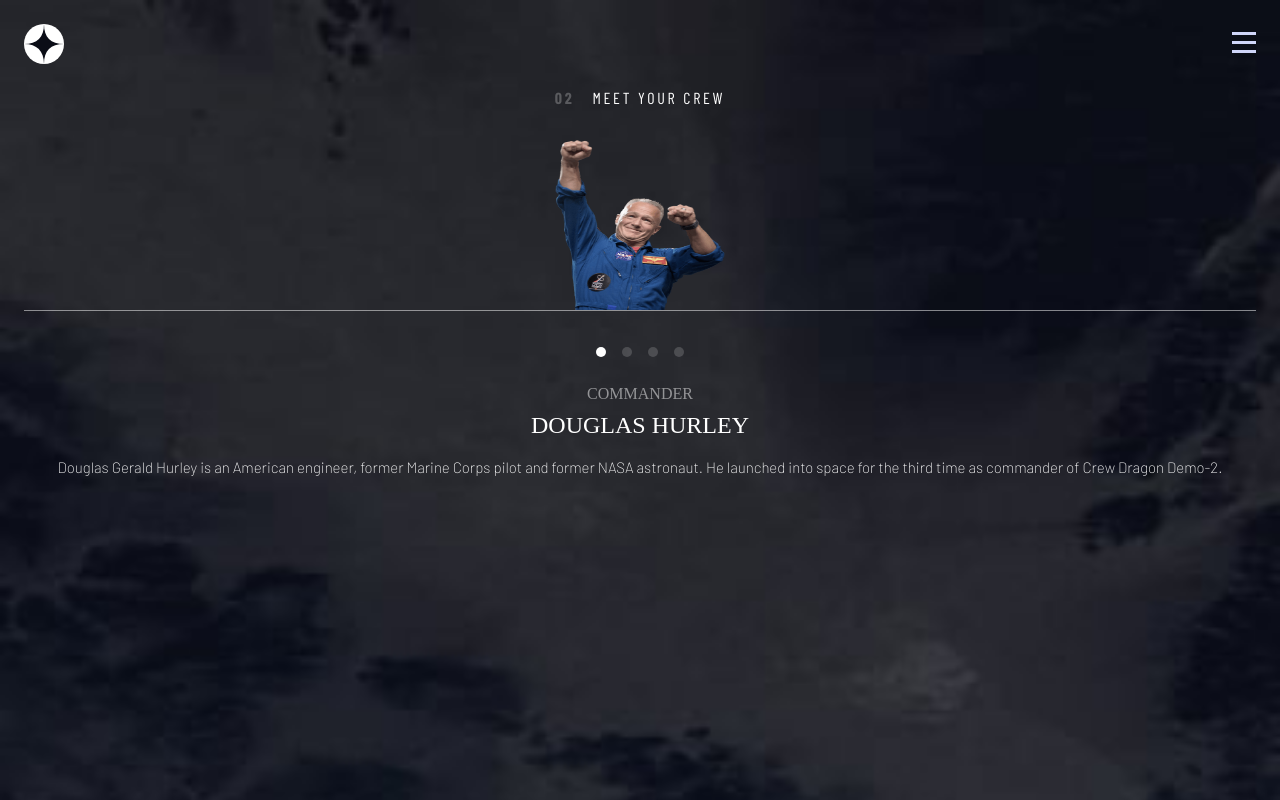
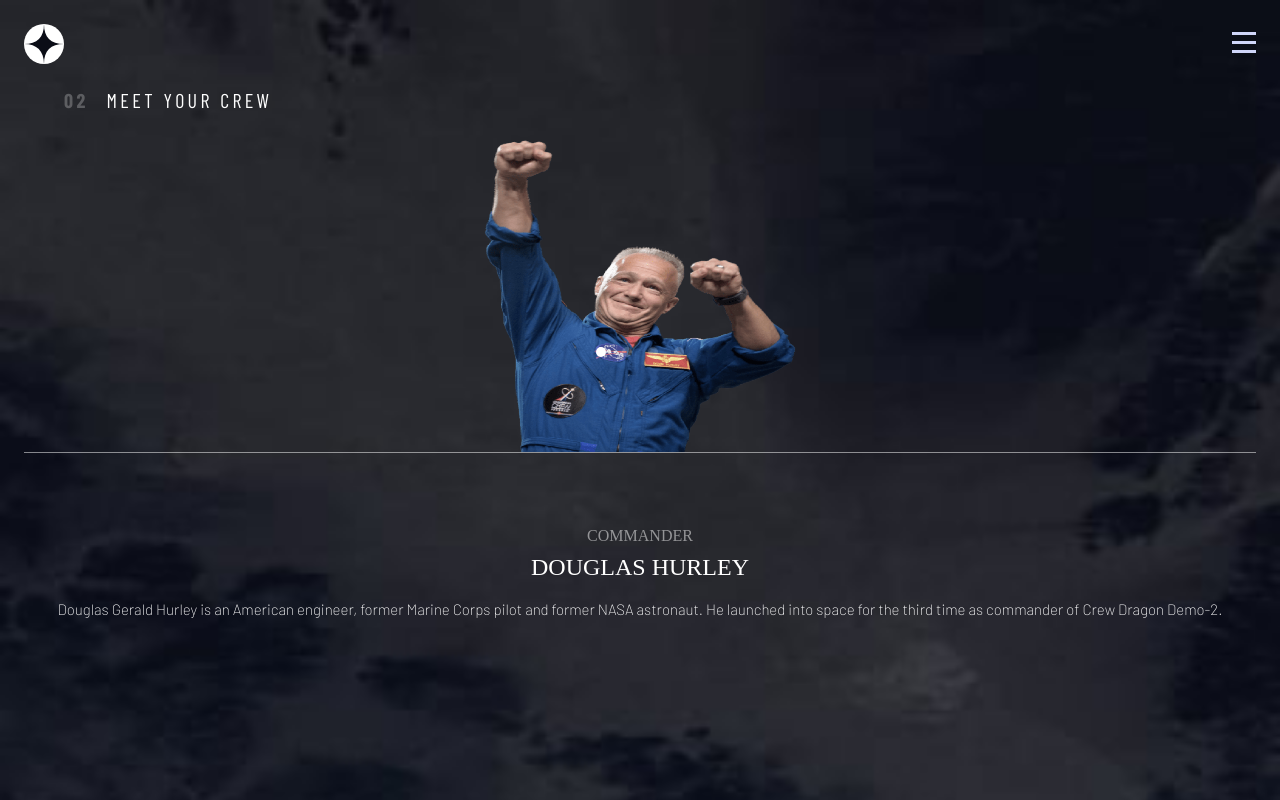
Before and after one commit to filip96zx/space-tourism, a React (Create React App) app: page /crew in a window 1280 px wide. Built offline with nearby package versions, Linux system fonts and the light colour scheme; a web font is replaced by a local one.

Commit message:
feat: destinations page tablet support

```diff
--- a/src/components/displayElements/PageHeading.style.ts
+++ b/src/components/displayElements/PageHeading.style.ts
@@ -1,11 +1,8 @@
 import styled from 'styled-components';
+import breakpoints from '../../globalStyles/breakpoints';
 
-const PageHeadingStyled = styled.div`
-position: absolute;
-z-index: 1;
-width: 100vw;
+const PageHeadingStyled = styled.h3`
 
-  h3 {
   position: absolute;
   top: 88px;
   font-family: 'Barlow Condensed', sans-serif;
@@ -19,6 +16,18 @@ width: 100vw;
     font-weight: bold;
     margin-right: 18px;
   }
+
+
+  @media ${breakpoints.tablet} {
+    margin-left: calc( 0.05 * 100vw );
+    font-size: 20px;
+    width: auto;
+    text-align: left;
+    letter-spacing: 3.375px;
+
+    span {
+      letter-spacing: 3.375px;
+    }
   }
 `;
 
--- a/src/components/displayElements/PageHeading.tsx
+++ b/src/components/displayElements/PageHeading.tsx
@@ -9,9 +9,7 @@ interface Props {
 
 const PageHeading: React.FC<Props> = ({ children, nrAnnotation }) => {
   return (
-    <PageHeadingStyled>
-      <h3><span>{nrAnnotation}</span>{children}</h3>
-    </PageHeadingStyled>
+    <PageHeadingStyled><span>{nrAnnotation}</span>{children}</PageHeadingStyled>
   );
 };
 
--- a/src/components/displayElements/PagePicture.style.ts
+++ b/src/components/displayElements/PagePicture.style.ts
@@ -1,4 +1,5 @@
 import styled from 'styled-components';
+import breakpoints from '../../globalStyles/breakpoints';
 
 const PagePictureStyled = styled.div`
   width: 100%;
@@ -13,6 +14,15 @@ const PagePictureStyled = styled.div`
   .technology-picture img{
     width: 100%;
   }
+
+  @media ${breakpoints.tablet} {
+
+    img {
+    width: min(calc(0.39 * 100vw), calc(0.39 * 100vh));
+    height:  min(calc(0.39 * 100vw), calc(0.39 * 100vh));
+  }
+   }
+
 `;
 
 export default PagePictureStyled;
```
Lines whose indentation alone changed are shown as unchanged.
